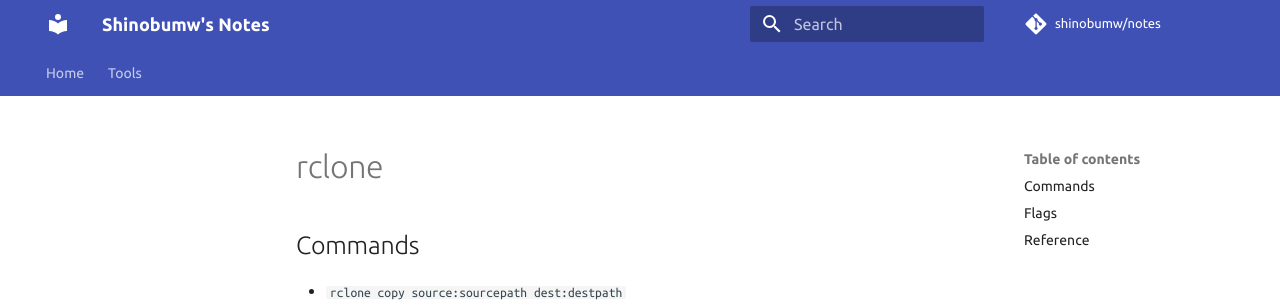
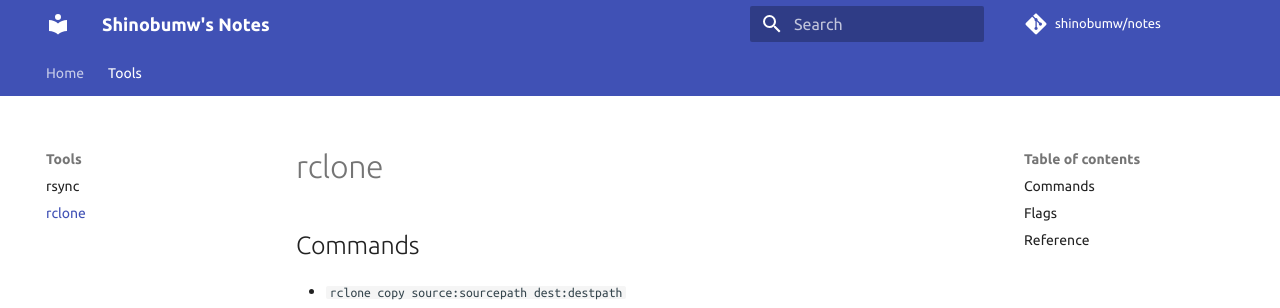
Before and after one commit to shinobumw/notes, an MkDocs documentation site: the page built from docs/tools/rclone.md, in a window 1280 px wide. Shown: the top 308 px of the page. Built offline with MkDocs 1.6.1 and Material for MkDocs 9.7.7, drawn with Linux system fonts in a browser that asks for light colours; comment, search, counter and statistics services are not loaded.

Commit message:
Update mkdocs.yml

```diff
--- a/mkdocs.yml
+++ b/mkdocs.yml
@@ -47,4 +47,5 @@ nav:
   - Home: 'index.md'
   - Tools:
       - rsync: 'tools/rsync.md'
+      - rclone: 'tools/rclone.md'
   - "": 'about.md'
```
